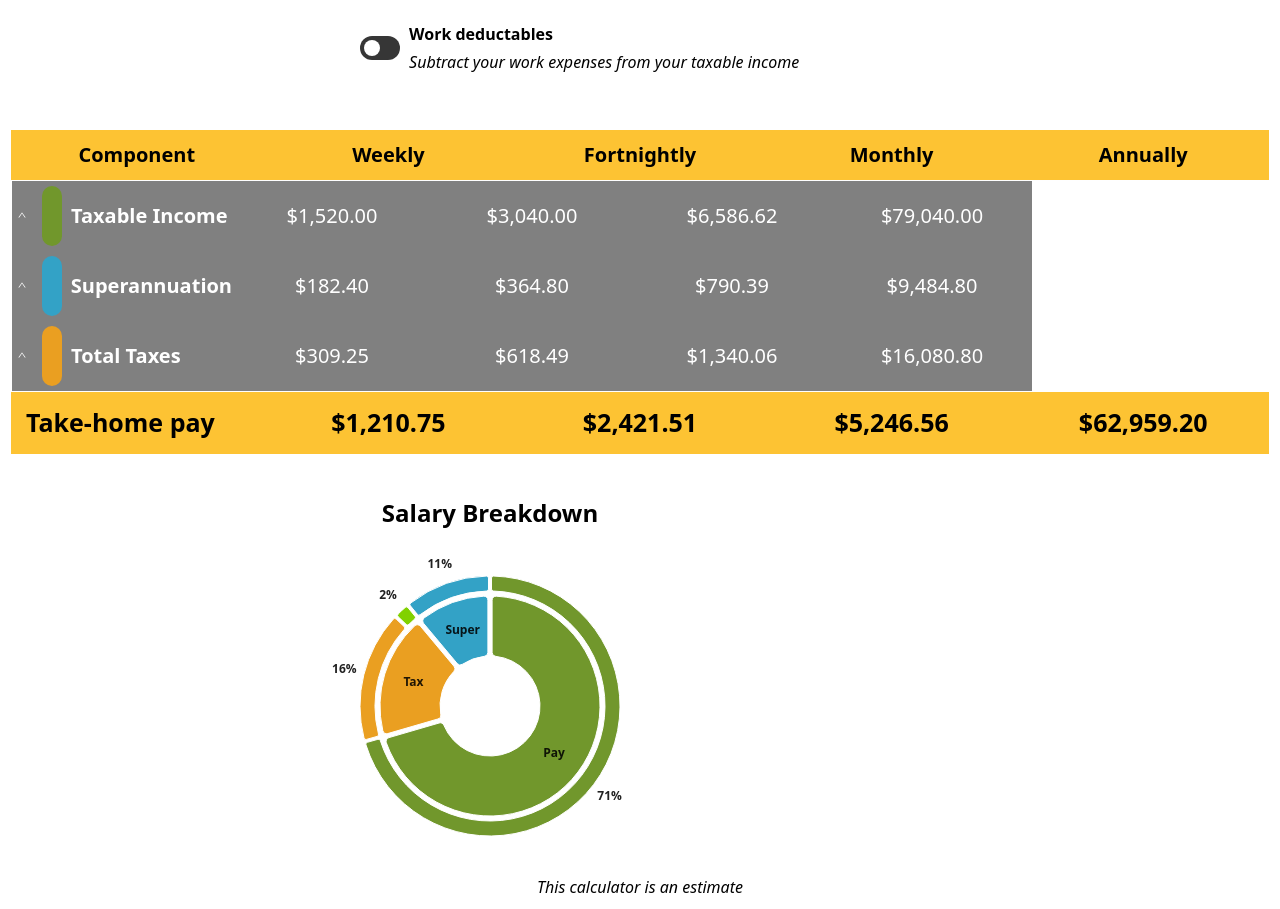
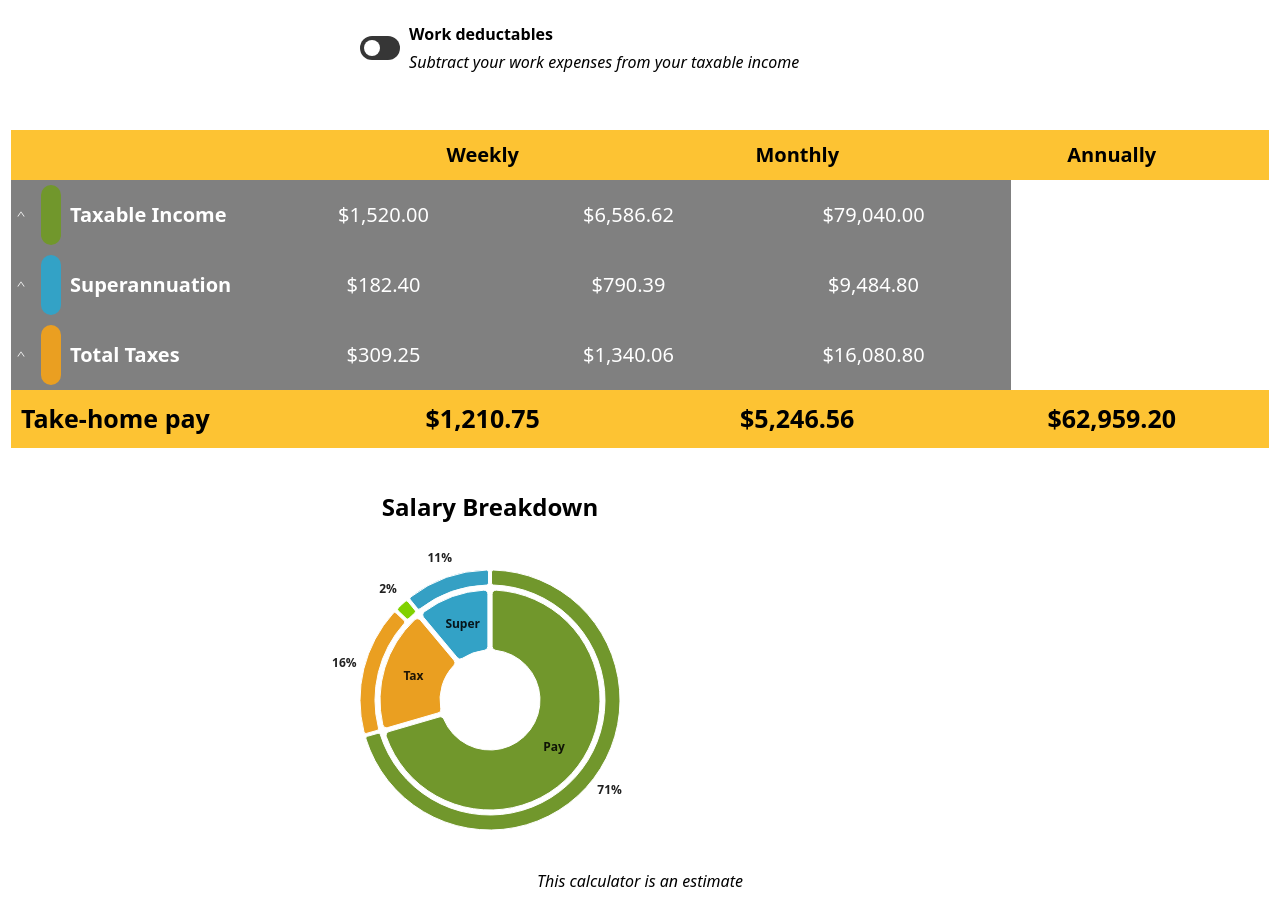
Before and after one commit to spikyMalkallam/pay-calculator, a React (Vite) app: page / in a window 1280 px wide. Shown: the part 780-1689 px from the top of the page. Built offline with nearby package versions, Linux system fonts and the light colour scheme.

Commit message:
Some changes

```diff
--- a/src/App.tsx
+++ b/src/App.tsx
@@ -55,6 +55,12 @@ function App() {
 
     }
   }
+  const novatedLeaseExamples: Record<string, number[][]> = {
+    "Toyota Corolla": [[], []],
+    "Polestar 2": [[], []],
+    "Telsa Model 3": [[], []],
+    "Audi A1": [[], []]
+  }
   const [salary, setSalary] = useState(40.00)
   // 0: 1: 2: 3: 4: 5: 6:
   const [payCycle, setPayCycle] = useState('Hourly')
@@ -68,10 +74,7 @@ function App() {
   // const [hasBonus, setHasBonus] = useToggle()
   const [pretaxSavings, setPretaxSavings] = useState<string[]>([])
   const [hasNovatedLease, setHasNovatedLease] = useToggle()
-  const [novatedLeaseEletric, setNovatedLeaseEletric] = useToggle()
-  const [novatedLeaseAmount, setNovatedLeaseAmount] = useState(0)
-  const [novatedCarValue, setNovatedCarValue] = useState(0)
-  const [novatedLeasePeriod, setNovatedLeasePeriod] = useState('Week');
+  const [novatedLeaseExample, setNovatedLeaseExample] = useState('Toyota Corolla')
   const [hasSuperSalarySacrifise, setHasSuperSalarySacrifise] = useToggle()
   const [voluntarySuperAmmount, setVoluntarySuperAmmount] = useState(0)
   const [hasWorkDeductions, setHasWorkDeductions] = useToggle()
@@ -258,17 +261,6 @@ function App() {
     //let taxDiff = (bonusTax - taxAmount) * stringToNumFreq(bonusFrequency);
     // Select the lesser
     //bonus * 0.47 > taxDiff ? bonusTax = taxDiff : bonusTax = bonus * 0.47;
-    // Fringe Benefits Tax
-    let fbt = 0;
-    if (hasNovatedLease) {
-      if (novatedLeaseEletric) {
-        fbt = 0;
-      }
-      else {
-        fbt = novatedCarValue * 0.2 * 2.0802 * 0.47;
-      }
-    }
-    // console.log(fbt);
     // return taxAmount;
     return {
       'incomeTax': incomeTax,
@@ -280,9 +272,37 @@ function App() {
       'totalTaxSplit': totalTaxSplit,
       'incomeTaxSplit': incomeTaxSplit,
       'medicareSplit': medicareSplit,
-      'litoSplit': litoSplit,
-      'fringe-benefits-tax': fbt
+      'litoSplit': litoSplit
     }
+  }
+  const ResidualValues: Record<number, number> = { 1: 0.6563, 2: 0.5625, 3: 0.4688, 4: 0.3750, 5: 0.2813 }
+  function calculateNovatedLease(purchasePrice: number, isEV: boolean, leaseDuration: number) {
+    // const AnnualTravel = 10000;
+    const AnnualLeaseInterestRate = 0.08;
+    const DealerDeliveryCharges = 1722.73;
+    const gst = (purchasePrice + DealerDeliveryCharges) * 0.1;
+    const PurchaseStampDuty = 1179; // Figure out formula
+    const CarBaseValueForFBT = purchasePrice + DealerDeliveryCharges + gst;
+    const AmountFinanced = purchasePrice + DealerDeliveryCharges + PurchaseStampDuty;
+    const LeaseTerm = leaseDuration;
+    // const InitialDeposit = AmountFinanced * 0.2;
+    const ResidualValue = AmountFinanced * ResidualValues[leaseDuration];
+    // PMT helper
+    const PMT = (rate: number, nper: number, pv: number) => (rate * pv) / (1 - Math.pow(1 + rate, -nper));
+    const MonthlyFinanceRepayment = PMT((AnnualLeaseInterestRate) / 12, (LeaseTerm) * 12, ((AmountFinanced) - (ResidualValue))) + ResidualValue * (AnnualLeaseInterestRate / 12);
+    const MonthlyRunningCosts = 339.45; // Calculate later
+    const LoanManagementFees = 20;
+    const MonthlyTotalCosts = LoanManagementFees + MonthlyRunningCosts + MonthlyFinanceRepayment;
+    const AnnualTotalCosts = MonthlyTotalCosts * 12;
+    const FBTTaxableValue = CarBaseValueForFBT * 0.2;
+    // const FBT = FBTTaxableValue * 2.0802 * 0.49; // Maybe?
+    const EmployeeContributionPostTax = FBTTaxableValue;
+
+    const TotalAnnualVehicleCosts = AnnualTotalCosts;
+    const SalarySacrifise = TotalAnnualVehicleCosts - EmployeeContributionPostTax;
+    //const TaxableIncome = salary - SalarySacrifise;
+
+    return [SalarySacrifise, EmployeeContributionPostTax];
   }
   const HtmlTooltip = styled(({ className, ...props }: TooltipProps) => (
     <Tooltip {...props} classes={{ popper: className }} />))
@@ -345,8 +365,8 @@ function App() {
       if (superSum > 30000) {
         superSum = 30000
       }
-
     }
+    let employerContribution = [0, 0, 0, 0, superSum];
     let pretaxDeductionAmount = 0;
     // Voluntary Super
     let superContribution = 0;
@@ -382,20 +402,17 @@ function App() {
     if (hasWorkDeductions) {
       pretaxDeductionAmount += workDeductablesAmount;
     }
-    // Add Pre-Tax Novated Lease
-    let preTaxNovated = 0;
-    // let postTaxNovated = 0;
+    let novatedLeasePreTax = [0, 0, 0, 0, 0];
+    let novatedLeasePostTax = [0, 0, 0, 0, 0];
+    // Calculation Novated Lease
     if (hasNovatedLease) {
-      if (novatedLeaseEletric) {
-        preTaxNovated = novatedLeaseAmount * stringToNumFreq(novatedLeasePeriod);
-        pretaxDeductionAmount += novatedLeaseAmount * stringToNumFreq(novatedLeasePeriod);
-      }
-      else {
-        console.log('Petrol')
-      }
+      let novatedLeaseContributions = calculateNovatedLease(45000, false, 1);
+      novatedLeasePreTax = splitTax(-novatedLeaseContributions[0], yearlyHours);
+      novatedLeasePostTax = splitTax(-novatedLeaseContributions[1], yearlyHours);
+      // console.log(novatedLeaseContributions);
+      pretaxDeductionAmount += novatedLeaseContributions[0];
     }
-    console.log(novatedLeaseAmount * stringToNumFreq(novatedLeasePeriod))
-    //let preTaxDeduct: number = hasPretaxDeduction ? Number(pretaxDeductionAmount) : 0;
+    // Pre-Tax Deductions
     let currentTax = calculateTax(salaryPeriods[4] - pretaxDeductionAmount, superSum, taxRates['2226'], yearlyHours);
     let numUndeductedTax: number[] = [];
     let undeductedTax: string[] = [];
@@ -436,7 +453,7 @@ function App() {
     for (let i = 0; i < 5; i++) {
       postTaxPay.push((round(salaryPeriods[i] - taxSplit["totalTax"][i], 2)).toFixed(2));
     }
-    postTaxPay[4] = postTaxPay[4] - pretaxDeductionAmount;
+    postTaxPay[4] = postTaxPay[4] - pretaxDeductionAmount - (novatedLeasePostTax[4] != 0 ? novatedLeasePostTax[4] : 0);
     let superSplit = splitTax(superSum, yearlyHours);
     let taxableIncomePeriods = [];
     for (let i = 0; i < 5; i++) {
@@ -463,7 +480,7 @@ function App() {
       id: 'super',
       label: 'Super',
       color: '#33a2c6',
-      subCategories: [{ id: 'employer-cont', label: 'Employer contribution', color: '#33a2c6', value: Number(superSplit[4]) }],
+      subCategories: [{ id: 'employer-cont', label: 'Employer contribution', color: '#35a0c4', value: Number(employerContribution[4]) }],
     }]
     // if (hasBonus) {
     //   payrollData[0].subCategories.push({ id: 'bonus', label: 'Bonus', value: Number(bonus), color: '#5f7e25' });
@@ -476,6 +493,9 @@ function App() {
     }
     if (hasStudentLoan && currentTax['HECS'] > 0) {
       payrollData[1].subCategories.push({ id: 'student-loan', label: 'Student Loan', value: Number(currentTax['HECS']), color: '#d100b5' });
+    }
+    if (superContribution > 0) {
+      payrollData[2].subCategories.push({ id: 'voluntary', label: 'Voluntary Contribution', value: Number(superContribution), color: '#256f88' });
     }
 
     return {
@@ -494,10 +514,12 @@ function App() {
       undeductedTax: undeductedTax,
       fringeBenefitsTax: currentTax['fringe-benefits-tax'],
       pretaxDeductionAmount: pretaxDeductionAmount,
-      preTaxNovated: preTaxNovated,
+      employerContribution: employerContribution,
+      voluntaryContribution: [0, 0, 0, 0, superContribution],
+      novatedPayments: [novatedLeasePreTax, novatedLeasePostTax]
       // bonusSplit: bonusPeriods
     };
-  }, [salary, payCycle, superPercentage, salaryIncludesSuper, , hasStudentLoan, dailyHours, daysPerPeriod, hoursPeriod, novatedCarValue, novatedLeasePeriod, novatedLeaseEletric, novatedLeaseAmount, hasWorkDeductions, workDeductablesAmount, hasSuperSalarySacrifise, voluntarySuperAmmount, maximiseSuper, hasNovatedLease]);
+  }, [salary, payCycle, superPercentage, salaryIncludesSuper, , hasStudentLoan, dailyHours, daysPerPeriod, hoursPeriod, hasNovatedLease, novatedLeaseExample, hasWorkDeductions, workDeductablesAmount, hasSuperSalarySacrifise, voluntarySuperAmmount, maximiseSuper, hasNovatedLease]);
   //bonus hasBonus bonusFrequency hasPretaxDeduction pretaxDeductionAmount
   return (
     <>
@@ -620,7 +642,7 @@ function App() {
                   <div>
                     <SwitchToggle
                       label="Salary includes Superannuation"
-                      description={'Super Guarantee of $' + round(financialData['superAmount'], 0) + (salaryIncludesSuper ? ' is included in your $' : ' paid on top of your $') + round(financialData['totalSalary'], 0) + ' annual salary'}
+                      description={'Super Guarantee of $' + round(financialData['employerContribution'][4], 0) + (salaryIncludesSuper ? ' is included in your $' : ' paid on top of your $') + round(financialData['totalSalary'], 0) + ' annual salary'}
                       setFunc={setSalaryIncludesSuper}
                       infoTag={null}
                     />
@@ -632,54 +654,24 @@ function App() {
                     desc='Lease a car and pay it off before tax'
                     contents={<><table className='dropdown-table'>
                       <tbody>
-                        <tr><td colSpan={2} style={{ background: 'grey' }}><SwitchToggle
-                          label="Electric Car, or eligible zero or low emissions vehicle"
-                          description={''}
-                          setFunc={setNovatedLeaseEletric}
-                          infoTag={null}
-                        /></td></tr>
+                        <tr></tr>
                         <tr>
-                          {novatedLeaseEletric ? <><td>
-                            <InputField
-                              label={"Novated Lease"}
-                              id='pretax-deduction-amount'
-                              value={novatedLeaseAmount}
-                              setFunc={(val) => { setNovatedLeaseAmount(val); }}
+                          <td>
+
+                            <SelectField
+                              label="Vehicle to Lease"
+                              id="week-or-fortnight"
+                              value={novatedLeaseExample}
+                              setFunc={setNovatedLeaseExample}
+                              items={{
+                                "Toyota Corolla": "Toyota Corolla",
+                                "Polestar 2": "Polestar 2",
+                                "Tesla Model 3": "Tesla Model 3",
+                                "Audi A1": "Audi A1",
+                              }}
                               styling='medium'
-                              monetary={true}
-                              rounding={2}
-                              min={0}
-                              max={null}
                             />
                           </td>
-                            <td>
-                              <SelectField
-                                label="Frequency"
-                                id="week-or-fortnight"
-                                value={novatedLeasePeriod}
-                                setFunc={setNovatedLeasePeriod}
-                                items={{
-                                  "Week": "Week",
-                                  "Fortnight": "Fortnight",
-                                  "Month": "Month",
-                                  "Year": "Year",
-                                }}
-                                styling='medium'
-                              />
-                            </td></> : <td colSpan={2}>
-                            <InputField
-                              label={"Value of Car"}
-                              id='value-of-novated-car'
-                              value={novatedCarValue}
-                              setFunc={(val) => { setNovatedCarValue(val); }}
-                              styling='medium'
-                              monetary={true}
-                              rounding={2}
-                              min={0}
-                              max={null}
-                            />
-                          </td>}
-
                         </tr>
                       </tbody>
                     </table>
@@ -826,16 +818,23 @@ function App() {
                     <IncomeTable
                       label=''
                       items={{
-                        "#Taxable Income": [financialData['taxablebaseSalarySplit'].map(displayMoney), { "Base salary": financialData['baseSalarySplit'].map(displayMoney) }],
+                        "#Taxable Income": [financialData['taxablebaseSalarySplit'].map(displayMoney), {
+                          "Base salary": financialData['baseSalarySplit'].map(displayMoney),
+                          "Novated Lease Employee Contribution": financialData['novatedPayments'][1][0] != 0 ? financialData['novatedPayments'][1].map(displayMoney) : null,
+                        }],
                         // "Base salary": financialData['baseSalarySplit'].map(displayMoney),
                         // "Bonus pay": hasBonus ? ['-', '-', '-', '-', displayMoney(bonus)] : null,
-                        "#Superannuation": [financialData['superSplit'].map(displayMoney), {}],
+                        "#Superannuation": [financialData['superSplit'].map(displayMoney), {
+                          "Employer Contribution": financialData['employerContribution'].map(displayMoney),
+                          "Voluntary Contribution": financialData['voluntaryContribution'][4] != 0 ? financialData['voluntaryContribution'].map(displayMoney) : null
+                        }],
                         "#Total Taxes": [financialData['taxSplit']['totalTax'].map(displayMoney), {
                           "Income Tax": financialData['taxSplit']['incomeTax'].map(displayMoney),
                           "LITO": financialData['taxSplit']['lito'] != null ? financialData['taxSplit']['lito'].map(displayMoney) : null,
                           "Student Loan": hasStudentLoan ? financialData['studentLoanContribution'].map(displayMoney) : null,
                           "Medicare Levy": financialData['taxSplit']['medicare'][4] != 0 ? financialData['taxSplit']['medicare'].map(displayMoney) : null,
                           "Division 293": financialData['taxSplit']['293'][4] != 0 ? financialData['taxSplit']['293'].map(displayMoney) : null,
+                          "Novated Lease Pre-Tax Payment": financialData['novatedPayments'][0][0] != 0 ? financialData['novatedPayments'][0].map(displayMoney) : null,
                         }],
 
                       }}
--- a/src/dropdown.css
+++ b/src/dropdown.css
@@ -327,8 +327,40 @@ select>option {
     margin: 5px 5px 5px 0px;
 }
 
+.coloured-dot-EmployerContribution {
+    width: 20px;
+    height: 40px;
+    border-radius: 20px;
+    background-color: #35a0c4;
+    margin: 5px 5px 5px 0px;
+}
+
+.coloured-dot-VoluntaryContribution {
+    width: 20px;
+    height: 40px;
+    border-radius: 20px;
+    background-color: #256f88;
+    margin: 5px 5px 5px 0px;
+}
+
+.coloured-dot-NovatedLease.Pre-Tax.Payment {
+    width: 20px;
+    height: 40px;
+    border-radius: 20px;
+    background-color: #ffe600;
+    margin: 5px 5px 5px 0px;
+}
+
+.coloured-dot-NovatedLease.Employee.Contribution {
+    width: 20px;
+    height: 40px;
+    border-radius: 20px;
+    background-color: #ffe600;
+    margin: 5px 5px 5px 0px;
+}
+
 /* 1. Reset all table spacing */
-.income-table,
+.income-table td,
 .sub-table-header,
 .income-table-header td,
 .income-table-header-category td,
@@ -339,8 +371,8 @@ select>option {
     border-spacing: 0;
 }
 
-.income-table-takehome-row tr {
-    padding: 0;
+.income-table-takehome-row td {
+    padding: 10px;
 }
 
 .big-income-cell td {
@@ -462,6 +494,7 @@ select>option {
     align-items: center;
     gap: 4px;
     font-weight: bold;
+    margin-right: 0px;
     /* space between dot and text */
 }
 
@@ -497,6 +530,7 @@ select>option {
     text-align: center;
     width: 100%;
     margin: 0px;
+    padding: 0px 30px 0px 0px;
 }
 
 .income-table-takehome-row {
--- a/src/dropdown.tsx
+++ b/src/dropdown.tsx
@@ -1,6 +1,6 @@
 import { useState } from "react";
 import './dropdown.css'
-import { AiOutlineCaretDown, AiOutlineCaretUp } from "react-icons/ai";
+import { AiFillCaretDown, AiFillCaretUp } from "react-icons/ai";
 import useToggle from "./hooks/useToggle";
 import { SwitchToggle } from './buttons'
 import { AiOutlineDown, AiOutlineUp } from "react-icons/ai";
@@ -154,7 +154,7 @@ export function DropdownSummaryInformation({ label, total, items }: SummaryProps
                                 <div className={"coloured-dot-header-" + label.split(" ")[0]}></div>
                             </td>
                             <td>
-                                <div className="dropdown-label">{(expanded ? <AiOutlineCaretUp /> : <AiOutlineCaretDown />)} {label}</div>
+                                <div className="dropdown-label">{(expanded ? <AiFillCaretUp /> : <AiFillCaretDown />)} {label}</div>
                             </td>
                             <td>
                                 <div className="finance-dropdown-header-amount">${total}</div>
@@ -199,14 +199,14 @@ export function IncomeTable({ items, totals, oldTax }: IncomeProps) {
             <thead >
                 <tr className="income-table-header">
                     <td>
-                        Component
+
                     </td>
                     <td>
                         Weekly
                     </td>
-                    <td>
+                    {/* <td>
                         Fortnightly
-                    </td>
+                    </td> */}
                     <td>
                         Monthly
                     </td>
@@ -232,9 +232,9 @@ export function IncomeTable({ items, totals, oldTax }: IncomeProps) {
                                                 <td>
                                                     <div className={"income-table-category"}>{subValue[1]}</div>
                                                 </td>
-                                                <td>
+                                                {/* <td>
                                                     <div className={"income-table-category"}>{subValue[2]}</div>
-                                                </td>
+                                                </td> */}
                                                 <td>
                                                     <div className={"income-table-category"}>{subValue[3]}</div>
                                                 </td>
@@ -246,9 +246,7 @@ export function IncomeTable({ items, totals, oldTax }: IncomeProps) {
                                     </table>
                                 )
                             }
-                            console.log(subValue)
                         })
-                        console.log(renderedSubRows)
                         return (
                             <DropdownTab label="row-drop"
                                 contents={
@@ -261,9 +259,9 @@ export function IncomeTable({ items, totals, oldTax }: IncomeProps) {
                                                 <td>
                                                     <div className={"income-table-header-category"}>{oldTax !== undefined && oldTax.length > 0 && key == '#Total Taxes' ? (<><del>{oldTax[1]}</del><br></br> {row[1]}</>) : row[1]}</div>
                                                 </td>
-                                                <td>
+                                                {/* <td>
                                                     <div className={"income-table-header-category"}>{oldTax !== undefined && oldTax.length > 0 && key == '#Total Taxes' ? (<><del>{oldTax[2]}</del><br></br> {row[2]}</>) : row[2]}</div>
-                                                </td>
+                                                </td> */}
                                                 <td>
                                                     <div className={"income-table-header-category"}>{oldTax !== undefined && oldTax.length > 0 && key == '#Total Taxes' ? (<><del>{oldTax[3]}</del><br></br> {row[3]}</>) : row[3]}</div>
                                                 </td>
@@ -281,7 +279,7 @@ export function IncomeTable({ items, totals, oldTax }: IncomeProps) {
                 <tr className="income-table-takehome-row">
                     <td className="income-table-takehome-label">Take-home pay</td>
                     <td className="income-table-takehome-cell">{totals[1]}</td>
-                    <td className="income-table-takehome-cell">{totals[2]}</td>
+                    {/* <td className="income-table-takehome-cell">{totals[2]}</td> */}
                     <td className="income-table-takehome-cell">{totals[3]}</td>
                     <td className="income-table-takehome-cell">{totals[4]}</td>
                 </tr>
```
Also changed, not shown: 1 other file (tests, documents, lock files or other folders).
